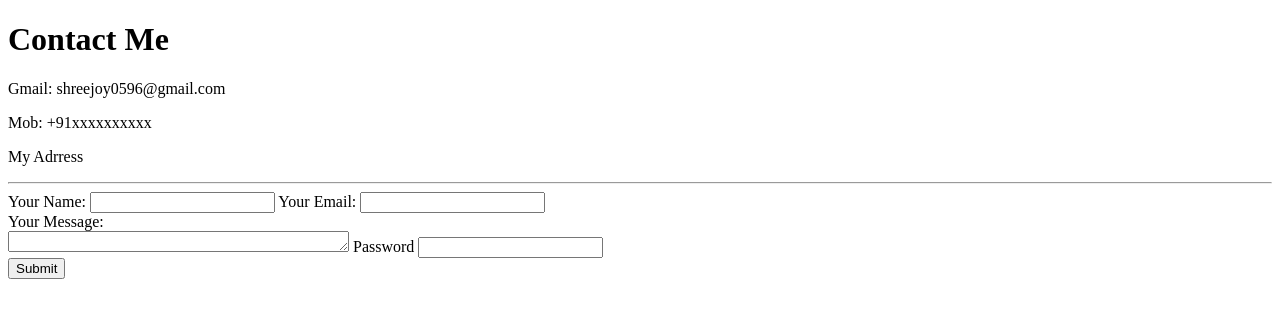
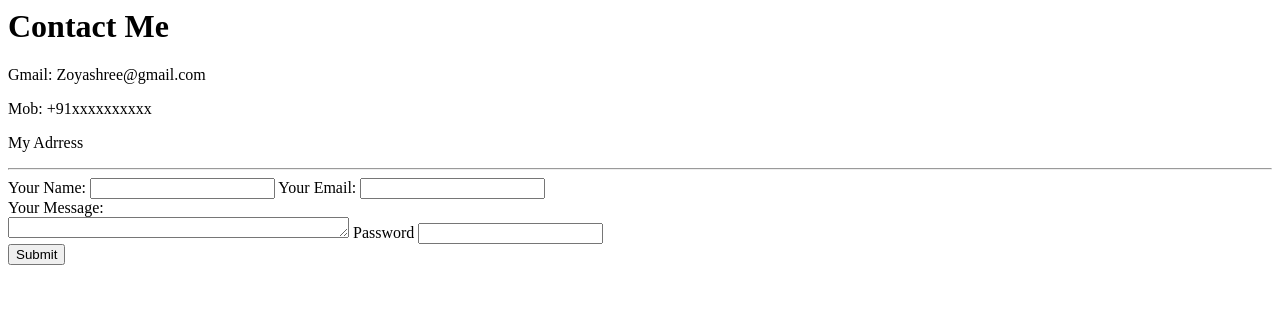
Before and after one commit to Zoyashree/cv, a plain HTML site: page Contact.html in a window 1280 px wide. Drawn offline with Linux system fonts and the light colour scheme.

Commit message:
Update Contact.html
changes added

```diff
--- a/Contact.html
+++ b/Contact.html
@@ -1,4 +1,4 @@
-<!DOCTYPE html>
+
 <html lang="en" dir="ltr">
   <head>
     <meta charset="utf-8">
@@ -6,7 +6,7 @@
   </head>
   <body>
     <h1>Contact Me</h1>
-    <p>Gmail: shreejoy0596@gmail.com</p>
+    <p>Gmail: Zoyashree@gmail.com</p>
     <p>Mob: +91xxxxxxxxxx</p>
     <p>My Adrress</p>
     <hr>
```
